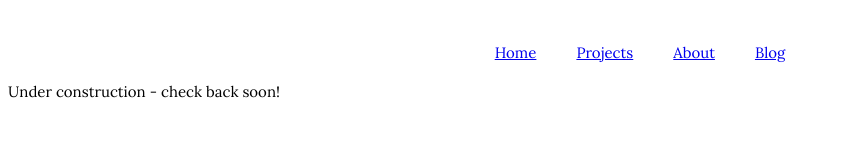
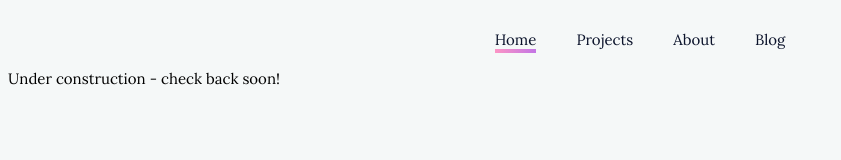
Before and after one commit to bethqiang/bethqiang.github.io, a Gatsby site: page / in a window 1280 px wide. Shown: the whole page, without its empty margins (0-841 px from the left). Built offline with nearby package versions, Linux system fonts and the light colour scheme; Gatsby itself is replaced by a stand-in of ours.

Commit message:
Finish (desktop) navbar

```diff
--- a/src/components/GlobalStyles.js
+++ b/src/components/GlobalStyles.js
@@ -4,6 +4,11 @@ const GlobalStyles = createGlobalStyle`
   body {
     font-family: ${(props) => props.theme.fonts};
     font-size: 15px;
+    background-color: ${(props) => props.theme.colors.white}
+  }
+
+  a {
+    text-decoration: none;
   }
 `;
 
--- a/src/components/Header.jsx
+++ b/src/components/Header.jsx
@@ -1,6 +1,10 @@
 import React from 'react';
 import styled from 'styled-components';
 import { Link } from 'gatsby';
+
+import theme from '../theme';
+
+// todo: make this responsive
 
 const links = [
   { label: 'Home', to: '/' },
@@ -9,25 +13,53 @@ const links = [
   { label: 'Blog', to: '/blog/' },
 ];
 
-const Nav = styled.div`
-  padding-top: 30px;
+const NavList = styled.ul`
+  padding-left: 0px;
+  padding-top: 10px;
+  list-style-type: none;
   display: flex;
   justify-content: center;
 `;
 
-const LinkContainer = styled.div`
+const NavListItem = styled.li`
   margin: 5px 20px;
 `;
 
+// eslint-disable-next-line react/jsx-props-no-spreading
+const NavLink = styled((props) => <Link {...props} />)`
+  color: ${(props) => props.theme.colors.black};
+  &:visited {
+    color: ${(props) => props.theme.colors.black};
+  }
+  &:hover {
+    border-bottom: solid 1px ${(props) => props.theme.colors.black};
+
+  }
+`;
+
+const activeLink = {
+  paddingBottom: '4px',
+  backgroundImage: `linear-gradient(to right, ${theme.colors.pink}, ${theme.colors.purple})`,
+  backgroundPosition: 'left bottom',
+  backgroundRepeat: 'no-repeat',
+  backgroundColor: `${theme.colors.white}`,
+  backgroundSize: '100% 4px',
+  borderBottom: 'none',
+};
+
 function Header() {
   return (
-    <Nav>
-      { links.map((link) => (
-        <LinkContainer>
-          <Link to={link.to}>{link.label}</Link>
-        </LinkContainer>
-      ))}
-    </Nav>
+    <nav>
+      <NavList>
+        { links.map((link) => (
+          <NavListItem key={link.label}>
+            <NavLink to={link.to} activeStyle={activeLink}>
+              {link.label}
+            </NavLink>
+          </NavListItem>
+        ))}
+      </NavList>
+    </nav>
   );
 }
 
--- a/src/theme.js
+++ b/src/theme.js
@@ -4,7 +4,7 @@ const theme = {
   fonts: 'Lora, Georgia, Serif',
   colors: {
     pink: '#FC95C5',
-    purple: '#D69FED',
+    purple: '#C375E5',
     blue: '#8A9CED',
     black: '#0B132B',
     white: '#F5F8F8',
```
